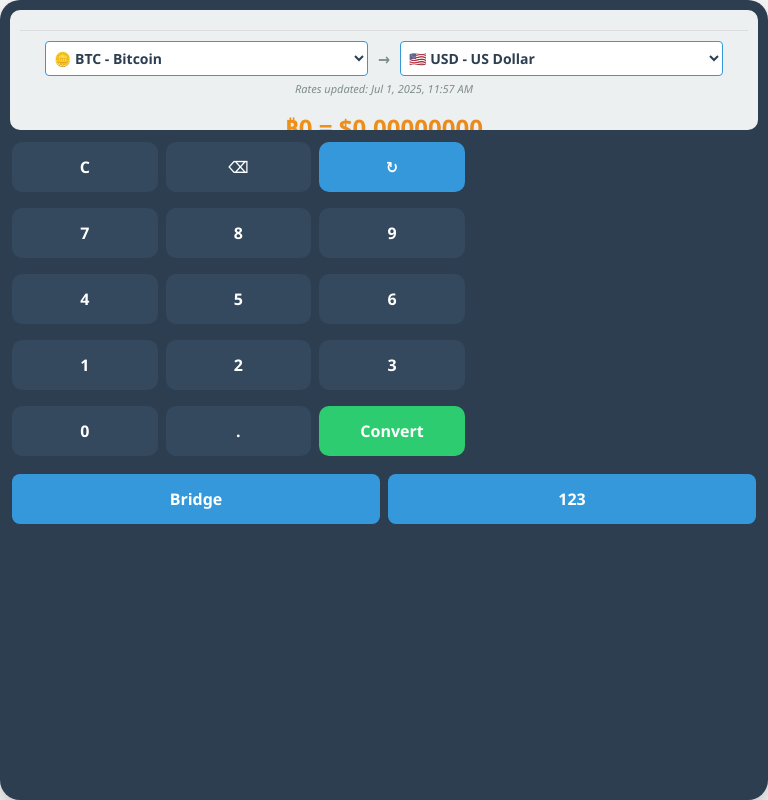
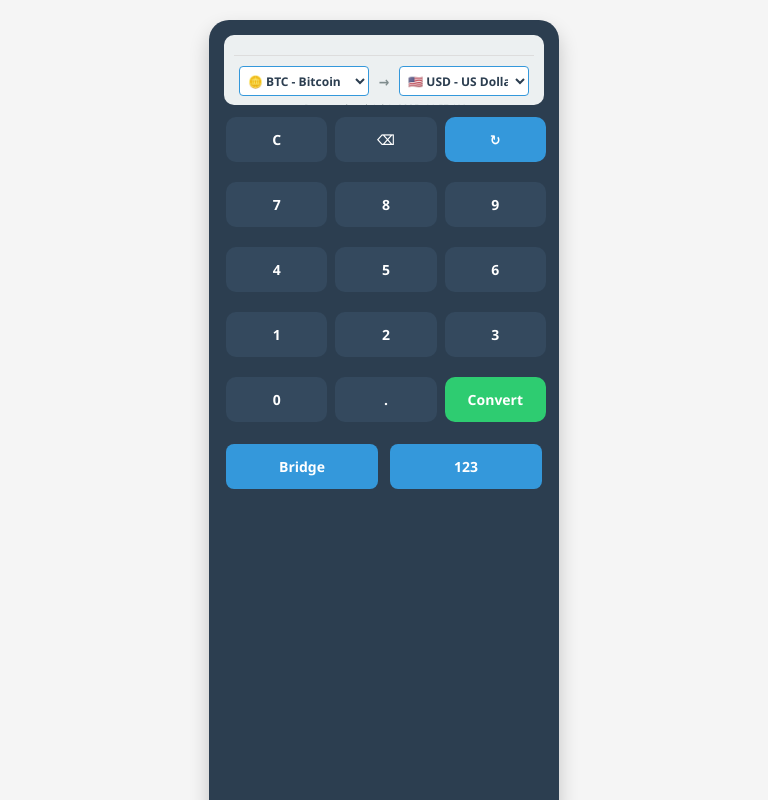
Before and after one commit to Mikes-Bridge-Scorer/Mikes-Bridge-Calculator, a plain HTML site: page index.html in a window 768 px wide. Both pictures are taken after a click on the button "£/€/$". Drawn offline with Linux system fonts and the light colour scheme; no server answers.

Commit message:
Update index.html another attempt at sizing

```diff
--- a/index.html
+++ b/index.html
@@ -89,137 +89,74 @@
             }
         }
 
-        /* PIXEL FIX: Special fix for Pixel phones reporting wide screens (like 980px) */
-        /* Target mobile devices with width between 600-1200px AND small height (phones, not tablets/desktop) */
-        @media screen and (min-width: 600px) and (max-width: 1200px) and (max-height: 900px) and (orientation: portrait) {
-            /* Force mobile layout for Pixel phones reporting wide width */
+        /* PIXEL FIX: Force mobile layout when device has mobile-like aspect ratio but reports wide width */
+        @media screen and (min-width: 600px) and (max-aspect-ratio: 1/1) {
+            /* This catches phones in portrait that report wide widths like 980px */
+            html {
+                zoom: 0.4 !important;
+            }
+
+            body {
+                zoom: 2.5 !important;
+            }
+
             .calculator {
                 width: 100% !important;
-                max-width: 100vw !important;
-                padding: 10px !important;
-                margin: 0 auto !important;
+                max-width: 400px !important;
+                transform: none !important;
+            }
+        }
+
+        /* Alternative approach: Force proper scaling on tall narrow screens */
+        @media screen and (min-width: 600px) and (min-height: 700px) and (max-width: 1200px) and (orientation: portrait) {
+            /* Reset any desktop styles and force mobile layout */
+            .calculator {
+                width: 90% !important;
+                max-width: 350px !important;
+                margin: 20px auto !important;
+                padding: 15px !important;
             }
 
-            /* Force proper button sizing */
             .btn, .calc-key {
-                width: calc(20% - 4px) !important;
-                height: 50px !important;
-                font-size: 16px !important;
+                height: 45px !important;
+                font-size: 14px !important;
+                padding: 8px !important;
                 margin: 2px !important;
-                padding: 8px 4px !important;
             }
 
-            /* Suit buttons need slightly larger text */
-            .btn[data-suit] {
+            .display {
+                height: 70px !important;
+                padding: 10px !important;
+                font-size: 16px !important;
+            }
+
+            .result-display {
+                font-size: 20px !important;
+                line-height: 30px !important;
+            }
+
+            .contract-display {
                 font-size: 18px !important;
             }
 
-            /* NT button smaller to fit */
-            .btn[data-suit="NT"] {
-                font-size: 14px !important;
-            }
-
-            /* Display areas */
-            .display {
-                width: 100% !important;
-                height: 80px !important;
-                padding: 10px !important;
-                font-size: 16px !important;
-                box-sizing: border-box !important;
-            }
-
-            .result-display {
-                font-size: 24px !important;
-                height: 40px !important;
-                line-height: 40px !important;
-            }
-
-            .contract-display {
-                font-size: 20px !important;
-            }
-
-            .contract-state-display {
-                font-size: 14px !important;
-            }
-
-            /* Button rows */
-            .button-row {
-                display: flex !important;
-                gap: 4px !important;
-                margin-bottom: 4px !important;
-                width: 100% !important;
-            }
-
-            /* Settings */
             .settings {
-                padding: 10px !important;
-                width: 100% !important;
-            }
-
-            .label {
-                font-size: 12px !important;
-            }
-
-            .credits {
-                font-size: 10px !important;
-            }
-
-            /* Currency calculator */
-            .currency-display {
-                height: 120px !important;
                 padding: 10px !important;
             }
 
             .currency-select {
-                font-size: 14px !important;
-                height: 35px !important;
-                width: 45% !important;
-            }
-
-            .last-updated {
-                font-size: 11px !important;
-            }
-
-            .enhanced-chart {
-                height: 60px !important;
-            }
-
-            .currency-arrow {
-                font-size: 16px !important;
-            }
-
-            /* Regular calculator */
-            .expression-display {
-                font-size: 14px !important;
                 height: 30px !important;
-            }
-
-            #regularCalcDisplay, #currencyCalcDisplay {
-                font-size: 24px !important;
-                height: 50px !important;
-                padding: 10px !important;
-            }
-
-            /* Install button */
-            .install-button {
-                font-size: 16px !important;
-                padding: 10px 20px !important;
-            }
-
-            /* Calculator switching buttons in bottom row */
-            .button-row:last-child .btn {
-                width: calc(50% - 4px) !important;
+                font-size: 12px !important;
             }
         }
 
-        /* Additional backup rule for stubborn Pixel devices */
-        @media screen and (device-width: 411px) and (device-height: 731px) {
-            /* This targets Pixel 3a specifically */
-            .calculator {
-                transform: scale(0.8) !important;
-                transform-origin: top center !important;
-                width: 125% !important;
-                margin-top: -20px !important;
+        /* Emergency fix: If nothing else works, scale everything down for problem devices */
+        @media screen and (min-width: 900px) and (max-width: 1000px) and (orientation: portrait) {
+            /* This should catch the Pixel 3a reporting ~980px */
+            .app-container {
+                transform: scale(0.5) !important;
+                transform-origin: top left !important;
+                width: 200% !important;
+                height: 200% !important;
             }
         }
 
```
